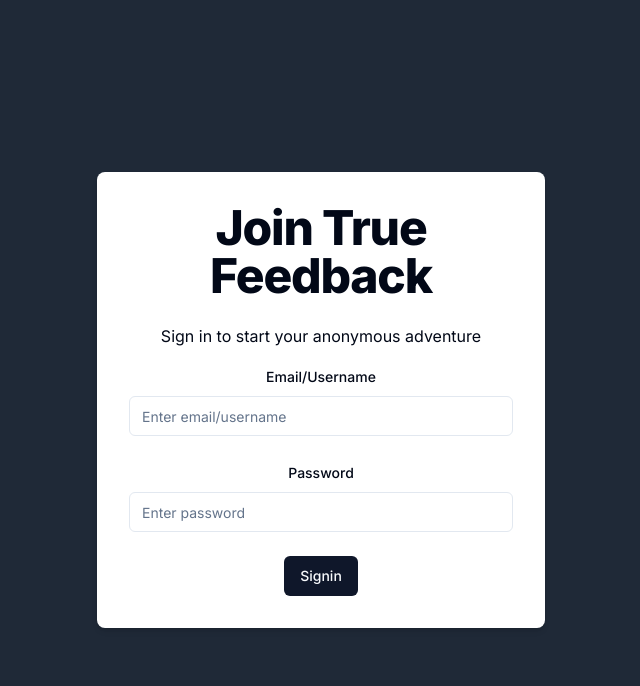
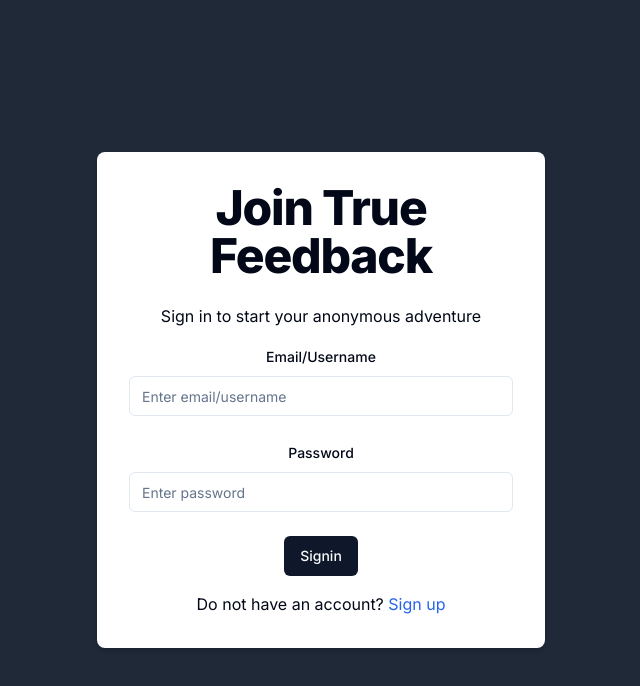
Before and after one commit to DeevSavla/message_app, a Next.js app: page /sign-in in a window 1280 px wide. Shown: the top 686 px of the page, without its empty margins (319-959 px from the left). Built offline with nearby package versions, Linux system fonts and the light colour scheme.

Commit message:
change ui

```diff
--- a/src/app/(app)/page.tsx
+++ b/src/app/(app)/page.tsx
@@ -1,5 +1,5 @@
 'use client';
-import { Mail } from 'lucide-react'; // Assuming you have an icon for messages
+import { Mail } from 'lucide-react';
 import { Card, CardContent, CardHeader, CardTitle } from '@/components/ui/card';
 import Autoplay from 'embla-carousel-autoplay';
 import messages from '@/messages.json';
--- a/src/app/(auth)/sign-in/page.tsx
+++ b/src/app/(auth)/sign-in/page.tsx
@@ -18,6 +18,7 @@
 import { Loader2 } from "lucide-react"
 import { signInSchema } from "@/schemas/signInSchema"
 import { signIn } from "next-auth/react"
+import Link from "next/link"
 
 function page() {
   const { toast } = useToast()
@@ -105,6 +106,14 @@
               </Button>
             </form>
           </Form>
+          <div className="text-center mt-4">
+            <p>
+              Do not have an account?{' '}
+              <Link href="/sign-up" className="text-blue-600 hover:text-blue-800">
+                Sign up
+              </Link>
+            </p>
+          </div>
         </div>
       </div>
     </div>
```
